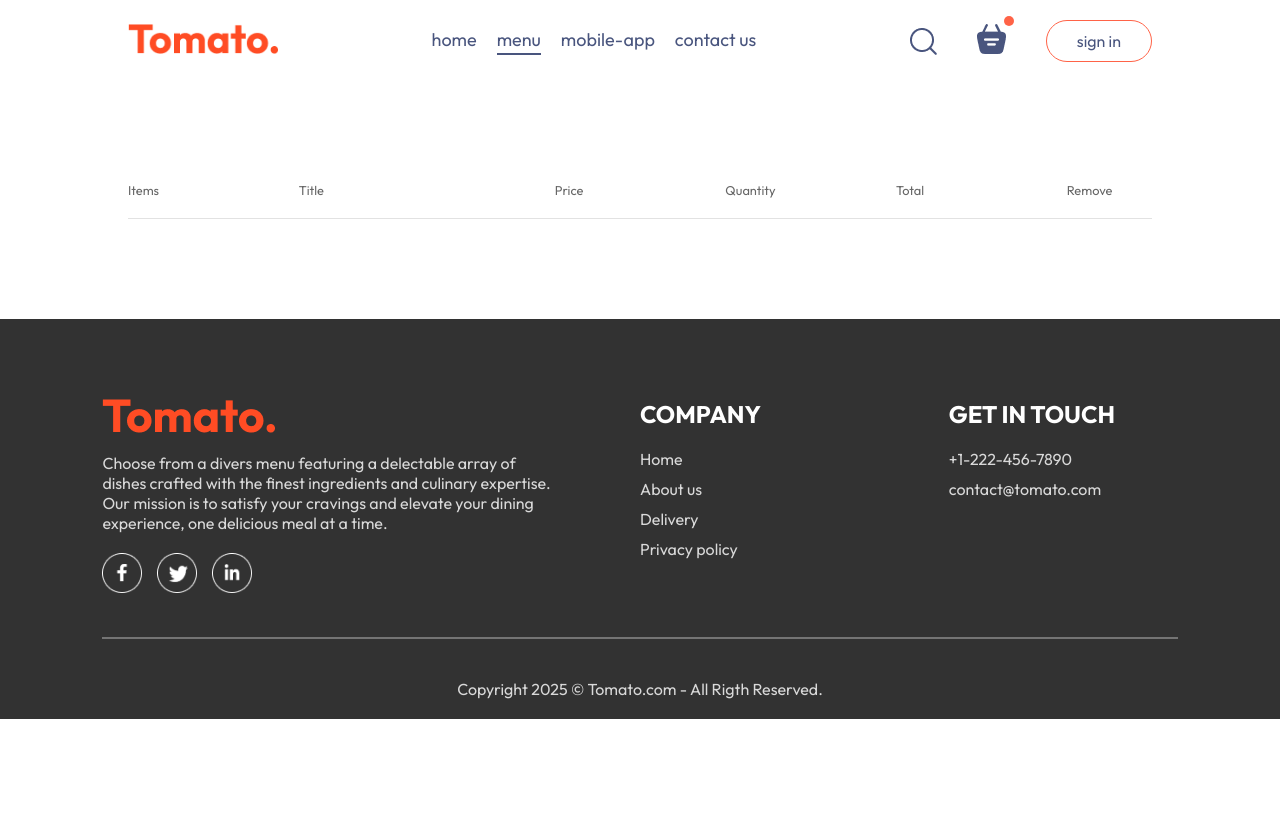
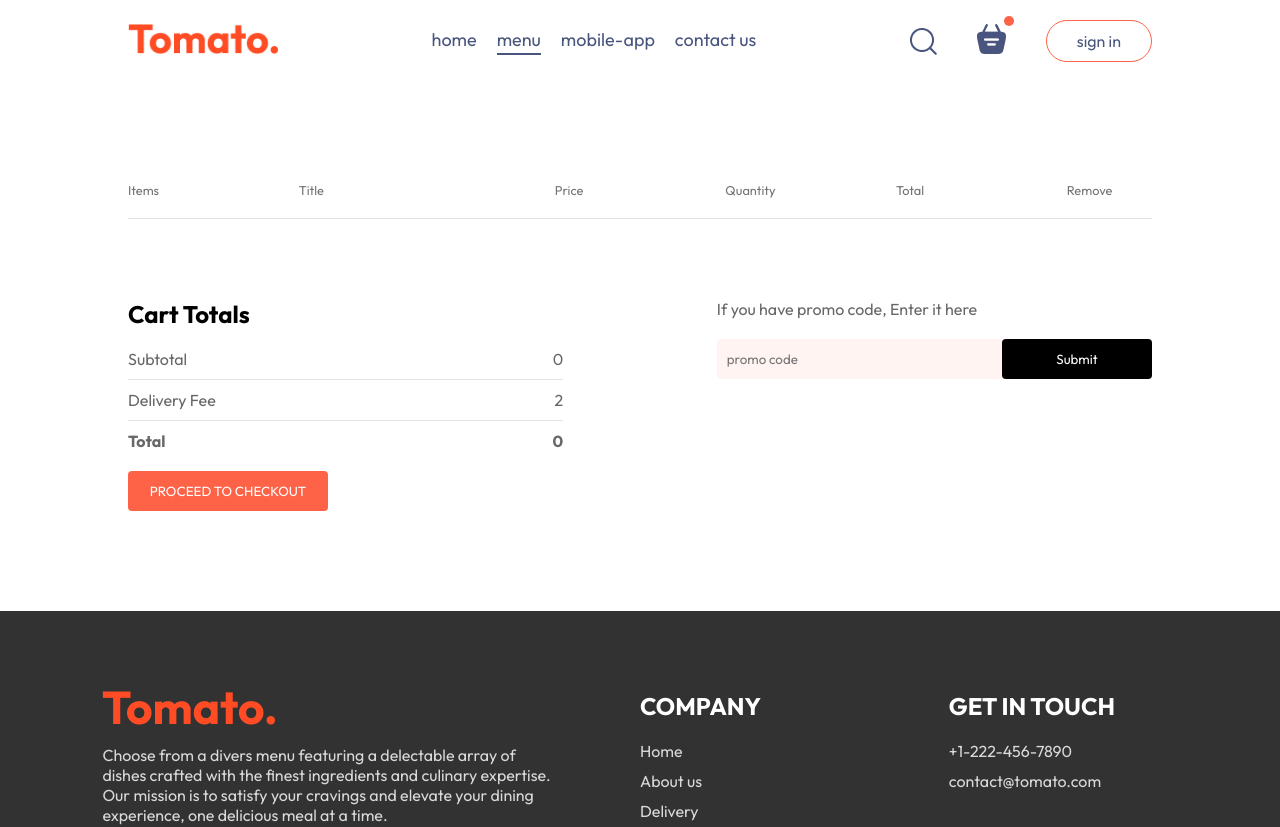
Before and after one commit to LenaM777/tomato-delivery, a React (Vite) app in the folder frontend/: page /cart in a window 1280 px wide. Shown: the top 827 px of the page. Before the commit the page ends 800 px from the top, so only its background shows below. Built offline with nearby package versions, Linux system fonts and the light colour scheme.

Commit message:
feat: Add Total price part and styles for Cart component

```diff
--- a/frontend/src/pages/Cart/Cart.css
+++ b/frontend/src/pages/Cart/Cart.css
@@ -2,25 +2,21 @@
     margin-top: 100px;
 }
 
-.cart-items__title {
+.cart__title {
     display: grid;
     grid-template-columns: 1fr 1.5fr 1fr 1fr 1fr 0.5fr;
     align-items: center;
-    color: var(--color-text-dark);
+    color: var(--color-gray-dark);
     font-size: max(1vw, 12px);
 }
 
-.cart-items__item {
+.cart__item {
     margin: 10px 0;
     color: var(--color-dark);
 }
 
-.cart-items__item img {
+.cart__item img {
     width: 50px;
-}
-
-.cart-items__item .cross {
-    cursor: pointer;
 }
 
 .cart hr {
@@ -28,3 +24,74 @@
     background-color: var(--color-hr-light);
     border: none;
 }
+
+.cart__item .cross {
+    cursor: pointer;
+}
+
+.cart__bottom {
+    margin-top: 80px;
+    display: flex;
+    justify-content: space-between;
+    gap: max(12vw, 20px);
+}
+
+.cart-total {
+    flex: 1;
+    display: flex;
+    flex-direction: column;
+    gap: 20px;
+}
+
+.cart-total__details {
+    display: flex;
+    justify-content: space-between;
+    color: var(--color-text-dark);
+}
+
+.cart-total hr {
+    margin: 10px 0;
+}
+
+.cart-total__button {
+    border: none;
+    color: var(--color-light);
+    background-color: var(--color-brand-light);
+    width: max(15vw,200px);
+    padding: 12px 0;
+    border-radius: 4px;
+    cursor: pointer;
+}
+
+.cart-promocode {
+    flex: 1;
+}
+
+.cart-promocode__text {
+    color: var(--color-text-dark);
+}
+
+.cart-promocode__form {
+    margin-top: 20px;
+    display: flex;
+    justify-content: space-between;
+    align-items: center;
+    background-color: var(--color-primary-light);
+    border-radius: 4px;
+}
+
+.cart-promocode__input {
+    background: transparent;
+    border: none;
+    outline: none;
+    padding-left: 10px;
+}
+
+.cart-promocode__button {
+    width: max(10vw, 150px);
+    padding: 12px 5px;
+    background-color: var(--color-dark);
+    border: none;
+    color: var(--color-light);
+    border-radius: 4px;
+}
--- a/frontend/src/pages/Cart/Cart.jsx
+++ b/frontend/src/pages/Cart/Cart.jsx
@@ -7,8 +7,8 @@ const Cart = () => {
 
   return (
     <div className="cart">
-      <div className="cart-items">
-        <div className="cart-items__title">
+      <div className="cart__items">
+        <div className="cart__title">
           <p>Items</p>
           <p>Title</p>
           <p>Price</p>
@@ -22,7 +22,7 @@ const Cart = () => {
           if (cartItems[item._id] > 0) {
             return (
               <div>
-                <div className="cart-items__title cart-items__item">
+                <div className="cart__title cart__item">
                   <img src={item.image} alt="" />
                   <p>{item.name}</p>
                   <p>${item.price}</p>
@@ -38,6 +38,43 @@ const Cart = () => {
           }
         })}
       </div>
+      <div className="cart__bottom">
+        <div className="cart-total">
+          <h2>Cart Totals</h2>
+          <div>
+            <div className="cart-total__details">
+              <p>Subtotal</p>
+              <p>{0}</p>
+            </div>
+            <hr />
+            <div className="cart-total__details">
+              <p>Delivery Fee</p>
+              <p>{2}</p>
+            </div>
+            <hr />
+            <div className="cart-total__details">
+              <b>Total</b>
+              <b>{0}</b>
+            </div>
+          </div>
+          <button className="cart-total__button">PROCEED TO CHECKOUT</button>
+        </div>
+        <div className="cart-promocode">
+          <div>
+            <p className="cart-promocode__text">
+              If you have promo code, Enter it here
+            </p>
+            <div className="cart-promocode__form">
+              <input
+                className="cart-promocode__input"
+                type="text"
+                placeholder="promo code"
+              />
+              <button className="cart-promocode__button">Submit</button>
+            </div>
+          </div>
+        </div>
+      </div>
     </div>
   );
 };
```
